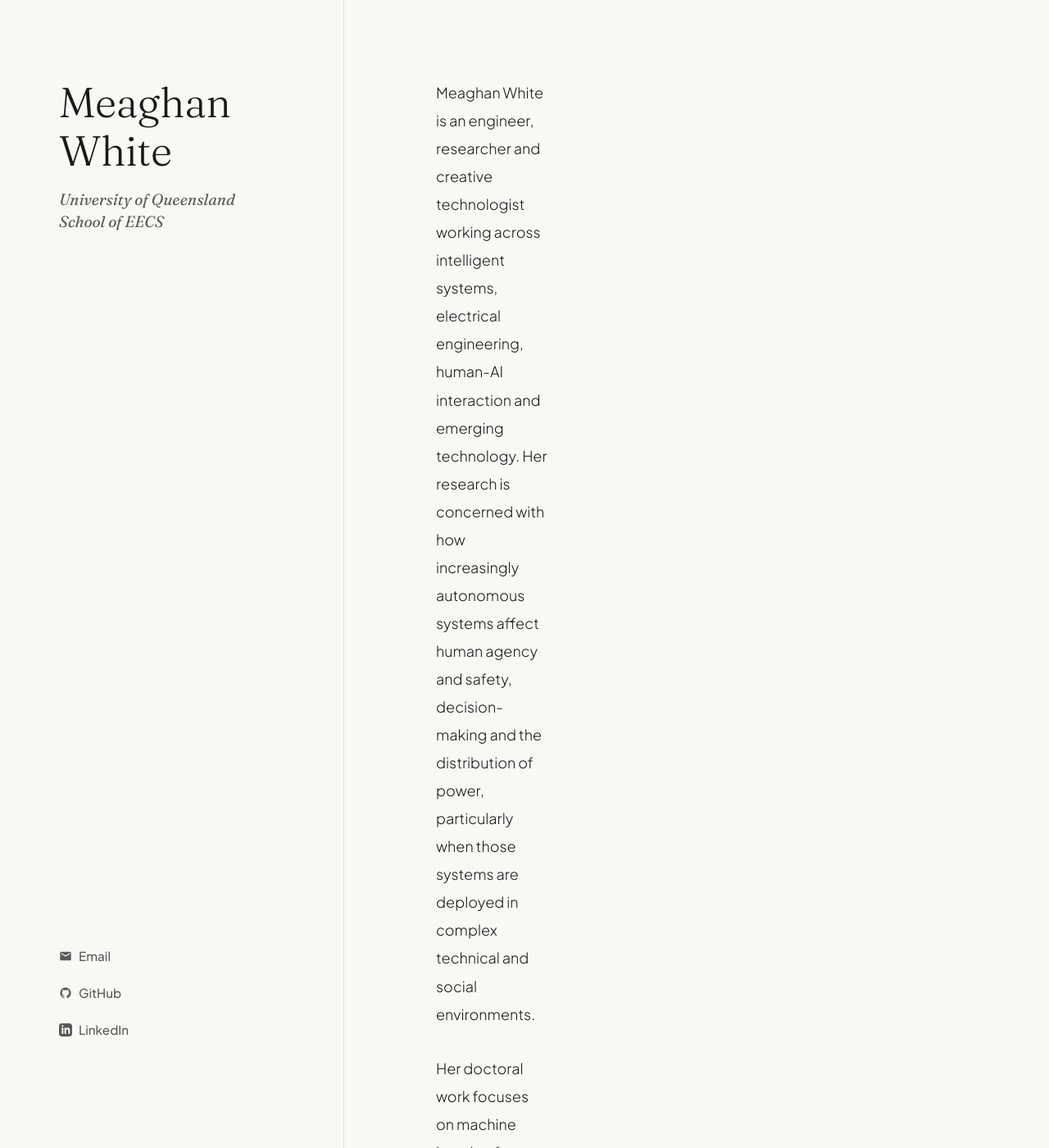
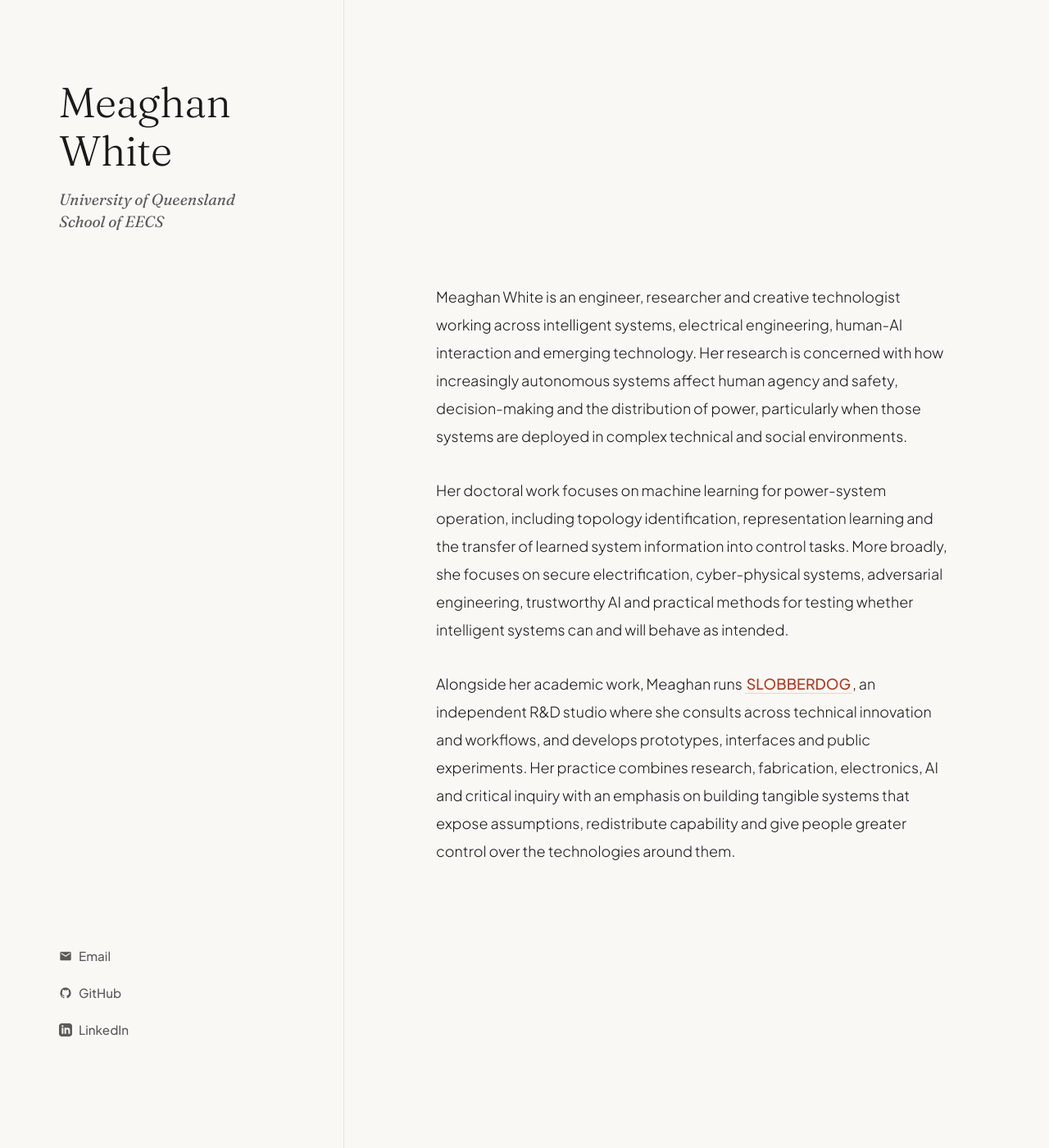
Before and after one commit to unmeg/unmeg.github.io, a Jekyll site: the page built from index.html, in a window 1280 px wide and 1400 px high. Shown: the whole window at 82% size. Built offline with Jekyll 4.4.1, drawn with Linux system fonts in a browser that asks for light colours.

Commit message:
Fix content wrapping and alignment bug in academic layout

```diff
--- a/_layouts/academic.html
+++ b/_layouts/academic.html
@@ -94,17 +94,14 @@
         padding: 5rem 3.5rem;
         border-bottom: none;
         border-right: 1px solid var(--border-color);
-        position: fixed;
-        width: 350px;
+        position: sticky;
+        top: 0;
         height: 100vh;
-        top: 0;
-        left: 0;
       }
     }
 
     @media (min-width: 64em) {
       .sidebar {
-        width: 420px;
         padding: 6rem 4.5rem;
       }
     }
@@ -177,7 +174,6 @@
 
     @media (min-width: 48em) {
       .content-area {
-        margin-left: 350px;
         padding: 5rem 4.5rem;
         display: flex;
         align-items: center;
@@ -186,7 +182,6 @@
 
     @media (min-width: 64em) {
       .content-area {
-        margin-left: 420px;
         padding: 6rem 7rem;
       }
     }
```
